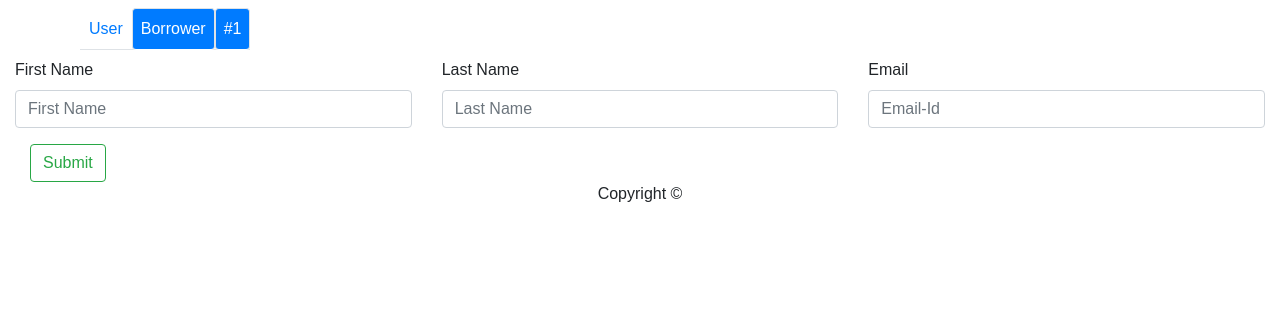
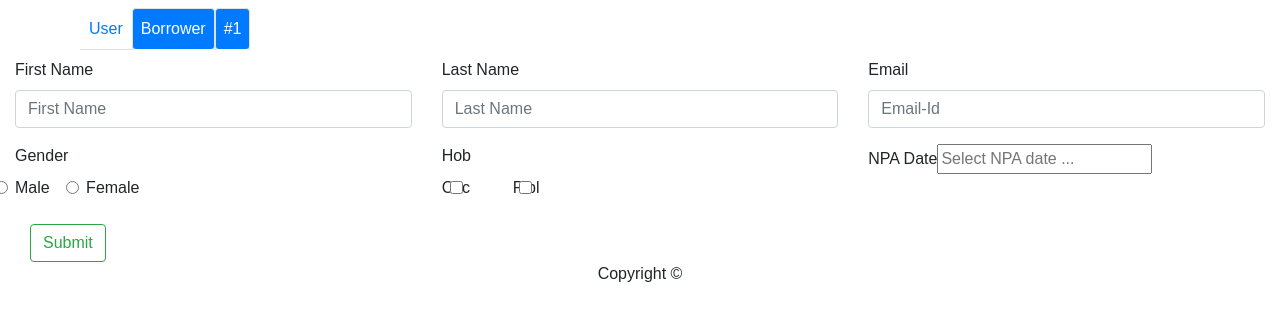
Before and after one commit to vikas-96/reactambabdemo, a React (Create React App) app: page /borrowers/add in a window 1280 px wide. Shown: the top 320 px of the page. Built offline with nearby package versions, Linux system fonts and the light colour scheme.

Commit message:
formik date and radio

```diff
--- a/src/pages/Borrowers/BorrowerForm.js
+++ b/src/pages/Borrowers/BorrowerForm.js
@@ -11,6 +11,8 @@ import {
 } from "reactstrap";
 import { withFormik } from "formik";
 import * as yup from "yup";
+import DatePicker from "react-datepicker";
+import { format, parse, setMinutes, setHours } from "date-fns";
 
 // const onSubmit = async (values, { props, setSubmitting, setErrors }) => {
 //   try {
@@ -31,6 +33,19 @@ import * as yup from "yup";
 //     }
 //   }
 // };
+
+const checkboxes = [
+  {
+    name: "hob",
+    value: "cric",
+    label: "Cric"
+  },
+  {
+    name: "hob",
+    value: "ftbl",
+    label: "Ftbl"
+  }
+];
 
 const onSubmit = async (
   values,
@@ -72,9 +87,21 @@ const BorrowerFrom = props => {
     handleBlur,
     isSubmitting,
     dirty,
-    validationErrors
+    validationErrors,
+    values,
+    setFieldValue
   } = props;
-  console.log(validationErrors);
+
+  const _handledate = (name, date) => {
+    const formatedDate = date ? format(date, "yyyy-MM-dd") : "";
+    props.setFieldValue(name, formatedDate);
+  };
+
+  const _handlechange = (selectedItem, nameOfComponent) => {
+    setFieldValue(nameOfComponent.name, selectedItem.value);
+  };
+
+  console.log(values);
   return (
     <Form onSubmit={handleSubmit}>
       <Row>
@@ -144,6 +171,70 @@ const BorrowerFrom = props => {
           </FormGroup>
         </Col>
       </Row>
+      <Row>
+        <Col md={4}>
+          <FormGroup>
+            <Label for="gender">Gender</Label>
+            <br />
+            <Row>
+              <Col md={2}>
+                <Input
+                  type="radio"
+                  name="gender"
+                  value="male"
+                  onChange={() => setFieldValue("gender", "male")}
+                  selected={values.gender === "male"}
+                />
+                Male
+              </Col>
+              <Col md={2}>
+                <Input
+                  type="radio"
+                  name="gender"
+                  value="female"
+                  onChange={() => setFieldValue("gender", "female")}
+                  selected={values.gender === "female"}
+                />
+                Female
+              </Col>
+            </Row>
+          </FormGroup>
+        </Col>
+        <Col md={4}>
+          <FormGroup>
+            <Label for="hob">Hob</Label>
+            <br />
+            <Row>
+              {checkboxes.map((item, index) => (
+                <Col md={2} key={index}>
+                  <label>
+                    {item.label}
+                    <Input
+                      type="checkbox"
+                      name={item.name}
+                      value={item.value}
+                    />
+                  </label>
+                </Col>
+              ))}
+            </Row>
+          </FormGroup>
+        </Col>
+        <Col md={4}>
+          <FormGroup>
+            <Label for="npa_date">NPA Date</Label>
+            <DatePicker
+              name="npa_date"
+              dateFormat="yyyy-MM-dd"
+              placeholderText="Select NPA date ..."
+              onChange={_handledate.bind(this, "npa_date")}
+              selected={
+                props.values.npa_date ? Date.parse(props.values.npa_date) : ""
+              }
+            />
+          </FormGroup>
+        </Col>
+      </Row>
       <Col md={4}>
         <Button type="submit" outline color="success">
           {isSubmitting === true ? "Please Wait..." : "Submit"}
@@ -157,7 +248,9 @@ export default withFormik({
   mapPropsToValues: props => ({
     first_name: props.first_name,
     last_name: props.last_name,
-    email: props.email
+    email: props.email,
+    npa_date: props.npa_date,
+    gender: props.gender
   }),
   validationSchema: validationBorrowers,
   handleSubmit: onSubmit
--- a/src/pages/Users/UserForm.js
+++ b/src/pages/Users/UserForm.js
@@ -187,6 +187,7 @@ class UserFrom extends React.Component {
                     type="radio"
                     name="gender"
                     value="male"
+                    inputId="gender"
                     // checked={gender === "male"}
                     checked={this.state.gender === "male" ? true : false}
                     onChange={this.handleChange}
@@ -198,6 +199,7 @@ class UserFrom extends React.Component {
                     type="radio"
                     name="gender"
                     value="female"
+                    inputId="gender"
                     // checked={gender === "female"}
                     checked={this.state.gender === "female" ? true : false}
                     onChange={this.handleChange}
```
